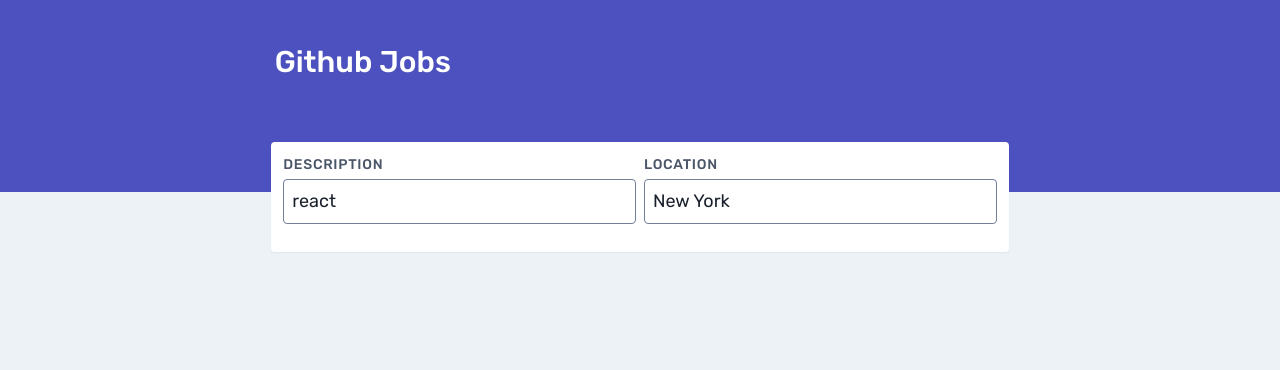
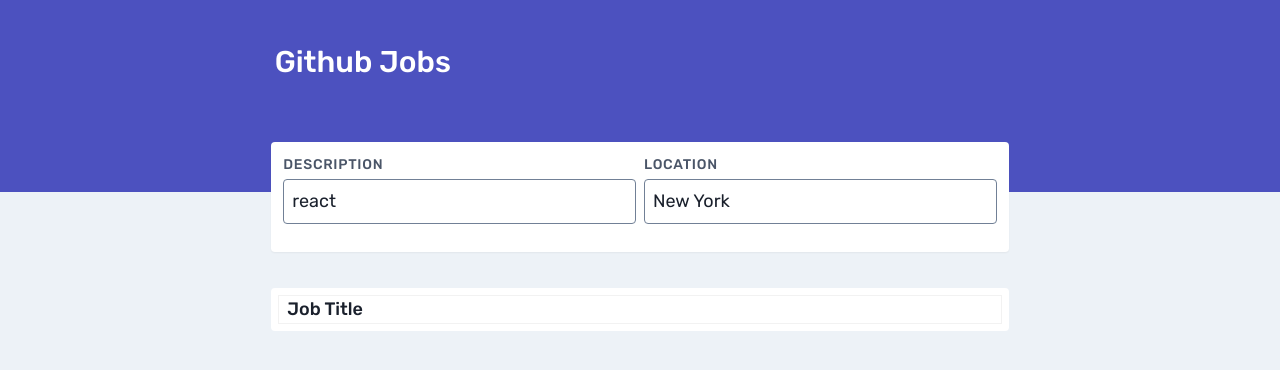
Before and after one commit to AhmedElaguab/github-jobs, a React (Create React App) app: page / in a window 1280 px wide. Shown: the top 370 px of the page. Built offline with nearby package versions, Linux system fonts and the light colour scheme.

Commit message:
Add JobsList component

```diff
--- a/src/components/Content.tsx
+++ b/src/components/Content.tsx
@@ -1,10 +1,12 @@
 import React from 'react'
 import SearchJobs from '../features/searchJobs/SearchJobs'
+import JobsList from '../features/jobsList/JobsList'
 
 const Content: React.FC = () => {
   return (
     <main>
       <SearchJobs />
+      <JobsList />
     </main>
   )
 }
--- /dev/null
+++ b/src/features/jobsList/JobsList.tsx
@@ -0,0 +1,18 @@
+import React from 'react'
+import Container from '../../utils/container/Container'
+
+const JobsList = () => {
+  return (
+    <div className="pt-24 px-2">
+      <Container>
+        <div className="p-2 bg-white rounded">
+          <div className="bg-white shadow-xs px-2">
+            <h2 className="text-lg font-medium">Job Title</h2>
+          </div>
+        </div>
+      </Container>
+    </div>
+  )
+}
+
+export default JobsList
```
